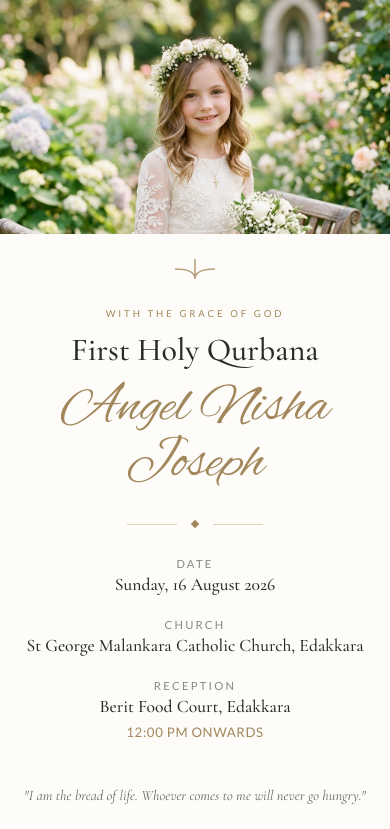
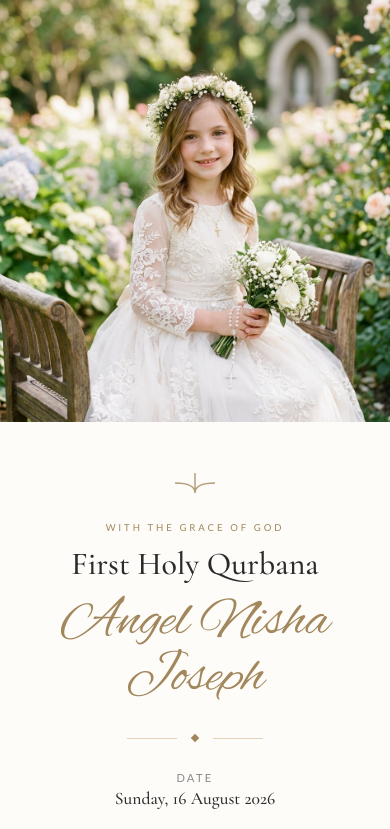
Before and after one commit to jojiraju/holy-qurbana, a website built with Vite: page index.html in a window 390 px wide. Shown: the top 829 px of the page. Built offline with nearby package versions, Linux system fonts and the light colour scheme.

Commit message:
Fix image display on mobile view

```diff
--- a/style.css
+++ b/style.css
@@ -16,8 +16,7 @@ body, html {
   margin: 0;
   padding: 0;
   width: 100%;
-  height: 100%;
-  overflow: hidden; /* No scroll guaranteed */
+  min-height: 100%;
   background-color: var(--color-bg);
   font-family: var(--font-body);
   color: var(--color-text);
@@ -28,22 +27,36 @@ body, html {
 .split-container {
   display: flex;
   flex-direction: column;
-  width: 100vw;
-  height: 100vh;
+  width: 100%;
+  min-height: 100vh;
 }
 
 /* Desktop Split */
 @media (min-width: 768px) {
+  body, html {
+    overflow: hidden; /* No scroll on desktop */
+  }
   .split-container {
     flex-direction: row;
+    height: 100vh;
   }
 }
 
 /* Image Half */
 .image-half {
-  flex: 1;
+  width: 100%;
+  height: 50vh;
   position: relative;
   overflow: hidden;
+  flex-shrink: 0;
+}
+
+@media (min-width: 768px) {
+  .image-half {
+    flex: 1;
+    height: 100%;
+    width: auto;
+  }
 }
 
 .image-half img {
@@ -55,12 +68,19 @@ body, html {
 
 /* Content Half */
 .content-half {
-  flex: 1.2;
+  flex: 1;
   display: flex;
   justify-content: center;
   align-items: center;
-  padding: 3vh 5vw;
+  padding: 6vh 5vw;
   background-color: var(--color-bg);
+}
+
+@media (min-width: 768px) {
+  .content-half {
+    flex: 1.2;
+    padding: 3vh 5vw;
+  }
 }
 
 .content-inner {
```
